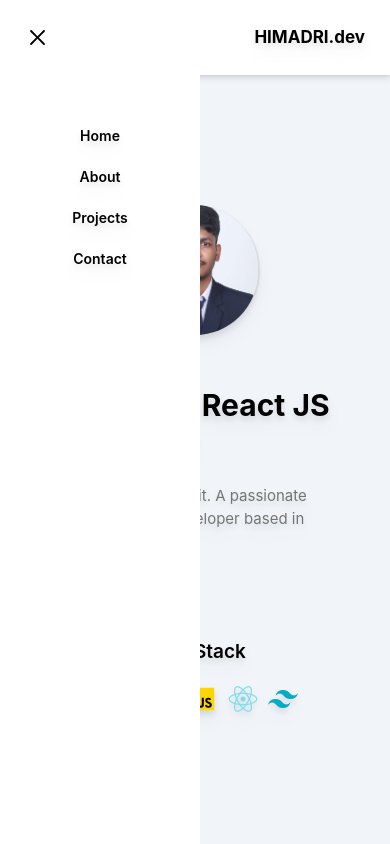
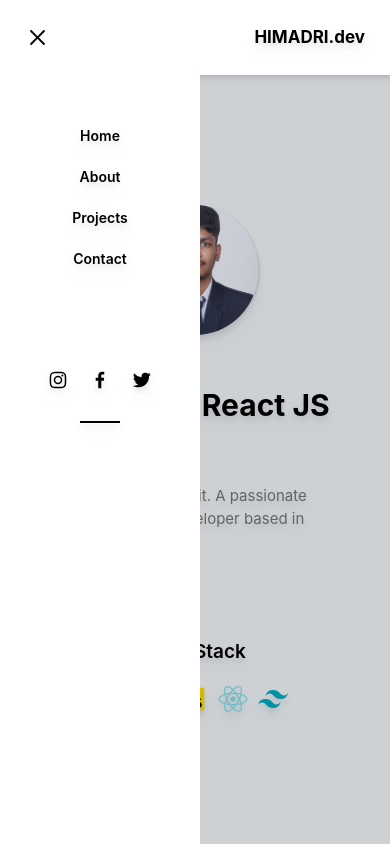
Before and after one commit to WRATH2002/portfolio, a React (Create React App) app: page / in a window 390 px wide. Both pictures are taken after a click on the icon 37 px from the left and 37 px from the top of the page. Shown: the top 844 px of the page. Built offline with nearby package versions, Linux system fonts and the light colour scheme.

Commit message:
4rth commit

```diff
--- a/src/components/Home.js
+++ b/src/components/Home.js
@@ -68,7 +68,7 @@ const Home = () => {
             <div className="flex flex-row  mt-[18px] lg:mt-[0px] md:mt-[0px]">
               <img
                 alt="html"
-                className="w-[30px] md:w-[45px] lg:w-[45px] mx-[5px] cursor-pointer ml-[20px]"
+                className="w-[30px] md:w-[45px] lg:w-[45px] mx-[5px] cursor-pointer ml-0 lg:ml-[20px] md:ml-[20px]"
                 src={html}
               ></img>
               <img
--- a/src/components/Navbar.js
+++ b/src/components/Navbar.js
@@ -7,6 +7,9 @@ import Contact from "./Contact";
 import Footer from "./Footer";
 import { RxHamburgerMenu } from "react-icons/rx";
 import { RxCross2 } from "react-icons/rx";
+import { BiLogoInstagram } from "react-icons/bi";
+import { BiLogoFacebook } from "react-icons/bi";
+import { BiLogoTwitter } from "react-icons/bi";
 
 const Navbar = () => {
   const [sidebar, setSidebar] = useState(false);
@@ -108,13 +111,40 @@ const Navbar = () => {
             >
               Contact
             </div>
+            <div
+              className="text-[22px] font-semibold w-full flex justify-center items-center mt-[100px]  drop-shadow-lg"
+              // onClick={() => scrollToSection(contact)}
+            >
+              <a href="https://www.instagram.com/himadri.1/" target="_blank">
+                <BiLogoInstagram className="mx-[10px]" />
+              </a>
+              <a
+                href="https://www.facebook.com/Himadri.Artist/"
+                target="_blank"
+              >
+                <BiLogoFacebook className="mx-[10px]" />
+              </a>
+              <a href="">
+                <BiLogoTwitter className="mx-[10px]" />
+              </a>
+            </div>
+            <div
+              className="text-[14px] font-semibold w-full flex justify-center items-center mt-[30px]  drop-shadow-lg"
+              onClick={() => scrollToSection(contact)}
+            >
+              <div className="border border-black w-[40px]"></div>
+            </div>
           </div>
+          <div
+            className="fixed w-full h-[calc(100vh-75px)] mt-[75px] bg-[#00000026]"
+            style={{ zIndex: "4", transition: ".3s" }}
+          ></div>
         </>
       ) : (
         <>
           <div
             className="lg:hidden md:hidden fixed bg-slate-100 w-0 h-[calc(100vh-75px)] mt-[75px] px-0 flex flex-col justify-start items-start"
-            style={{ zIndex: "5", transition: ".3s" }}
+            style={{ zIndex: "5", transition: ".3" }}
           >
             <div className="hidden justify-center items-center mt-[50px] ">
               Home
@@ -129,6 +159,10 @@ const Navbar = () => {
               Contact
             </div>
           </div>
+          <div
+            className="fixed w-full hidden h-[calc(100vh-75px)] mt-[75px] bg-slate-100"
+            style={{ zIndex: "4", transition: ".3s" }}
+          ></div>
         </>
       )}
       <div className="w-full" ref={home}>
```
